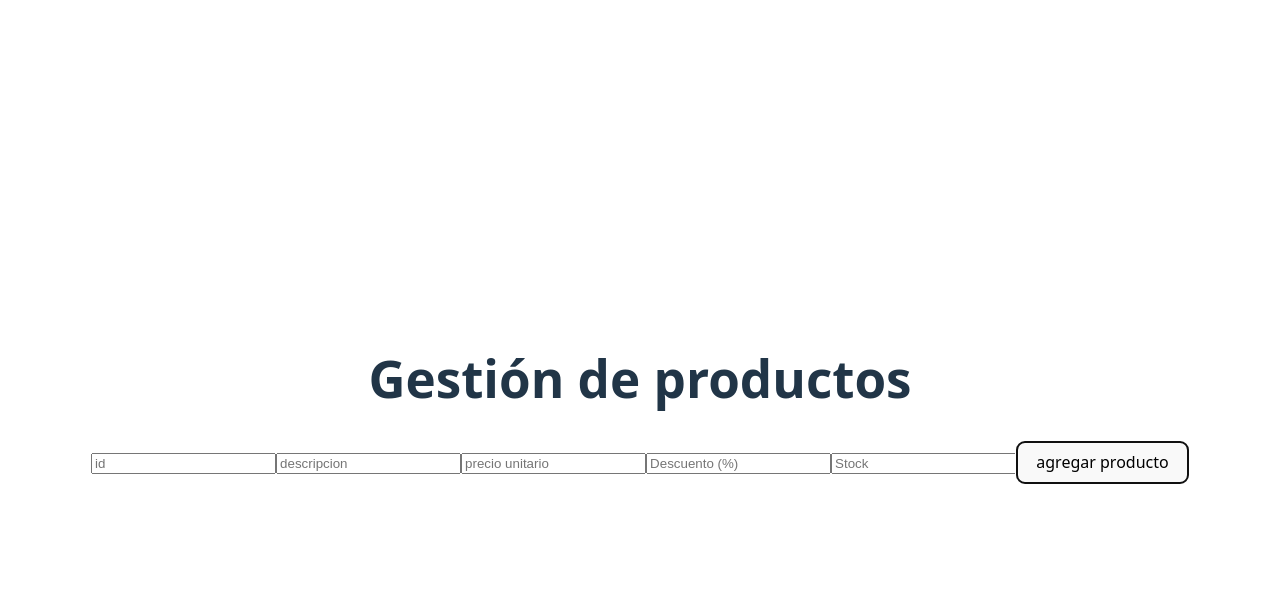
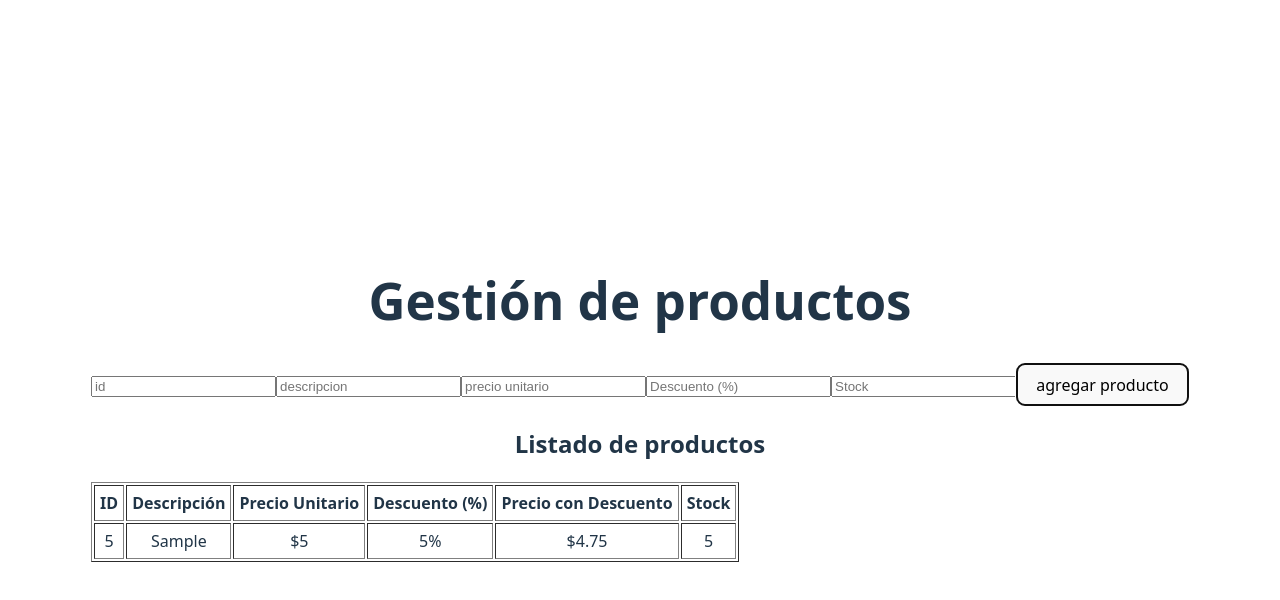
Before and after one commit to pricilaacsama/pv_tp4_grupo11, a React (Vite) app: page / in a window 1280 px wide. Both pictures are taken after typing "5", "Sample", "5", "5", "5" into the empty fields and a click on the button "agregar producto". Shown: the top 600 px of the page. Built offline with nearby package versions, Linux system fonts and the light colour scheme.

Commit message:
creacion de ProductList.jsx por Delia Maribel Cusipuma

```diff
--- /dev/null
+++ b/src/assets/components/ProductList.jsx
@@ -0,0 +1,35 @@
+export default function ProductList({ productos }) {
+  if (productos.length === 0) {
+    return <p>No hay productos agregados todavía.</p>;
+  }
+
+  return (
+    <div>
+      <h2>Listado de productos</h2>
+      <table border="1" cellPadding="5">
+        <thead>
+          <tr>
+            <th>ID</th>
+            <th>Descripción</th>
+            <th>Precio Unitario</th>
+            <th>Descuento (%)</th>
+            <th>Precio con Descuento</th>
+            <th>Stock</th>
+          </tr>
+        </thead>
+        <tbody>
+          {productos.map((producto) => (
+            <tr key={producto.id}>
+              <td>{producto.id}</td>
+              <td>{producto.descripcion}</td>
+              <td>${producto.precioUnitario}</td>
+              <td>{producto.descuento}%</td>
+              <td>${producto.precioConDescuento.toFixed(2)}</td>
+              <td>{producto.stock}</td>
+            </tr>
+          ))}
+        </tbody>
+      </table>
+    </div>
+  );
+}
--- a/src/assets/components/Producto.jsx
+++ b/src/assets/components/Producto.jsx
@@ -1,5 +1,8 @@
 import { useState, useMemo, useCallback, useEffect } from 'react';
 import ProductoForm from './productform';
+import ProductList from './ProductList';
+
+
 
 export default function Producto(){
  const [productos, setProductos] = useState([]);
@@ -17,6 +20,7 @@ export default function Producto(){
         <div>
         <h1>Gestión de productos</h1>
         <ProductoForm onSubmit={agregarProducto}></ProductoForm>
+        <ProductList productos={productos} />
         </div>
 
     );
```
